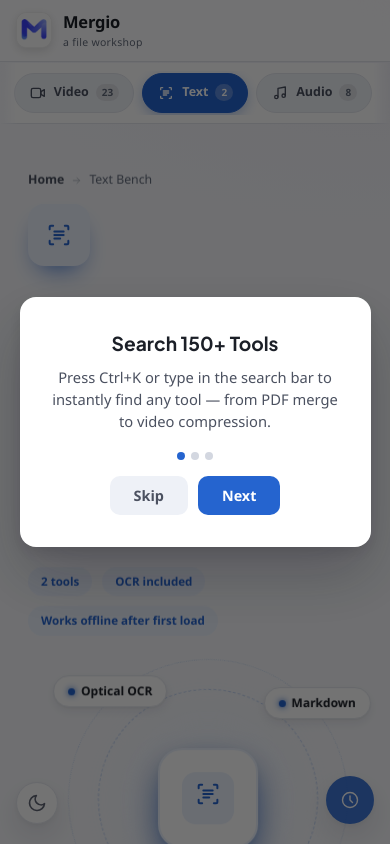
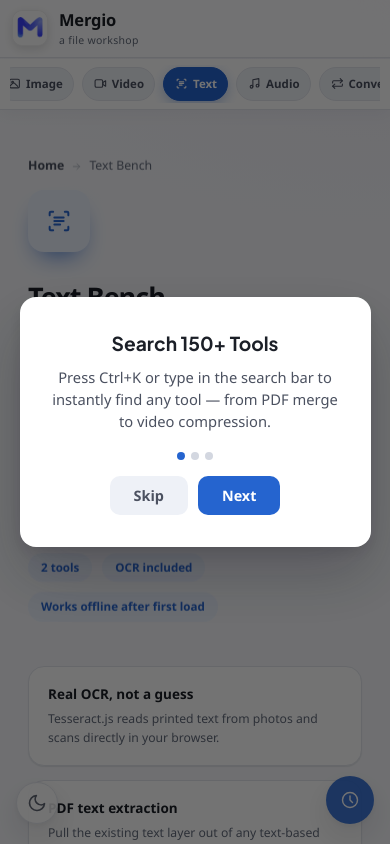
Before and after one commit to Divyeshkubavat/draft_merge, a website: page text.html in a window 390 px wide. Shown: the top 844 px of the page. Drawn offline with nearby package versions, Linux system fonts and the light colour scheme; a web font is replaced by a local one.

Commit message:
Improve functionality

```diff
--- a/css/style.css
+++ b/css/style.css
@@ -598,6 +598,7 @@ footer .fmark b{ color:var(--n-text-soft); }
 
 @media (max-width:760px){
   body{ padding-bottom: 80px; }
+  .header-inner{ padding:8px 14px; gap:10px; }
   .strip-inner{ grid-template-columns:1fr; gap:26px; }
   .ruler-nav{ position:static; overflow-x:auto; flex-wrap:nowrap; padding-bottom:12px; }
   .ruler-tab{ flex-shrink:0; }
@@ -711,21 +712,7 @@ nav.top-nav a.active:hover{ color:#fff; background:var(--accent-hov); }
 }
 @media (max-width:1040px){
   .hero-orbit{
-    position: relative;
-    top: auto;
-    right: auto;
-    width: 280px;
-    height: 280px;
-    margin: 24px auto 0;
-    display: block;
-    transform: scale(0.79);
-    transform-origin: center top;
-  }
-}
-@media (max-width:380px){
-  .hero-orbit{
-    transform: scale(0.68);
-    margin-top: 16px;
+    display: none;
   }
 }
 .hero-orbit .orb{
@@ -1032,18 +1019,7 @@ nav.top-nav a.active:hover{ color:#fff; background:var(--accent-hov); }
   .bench-hero{ flex-direction: column; align-items: center; text-align: left; gap: 20px; }
   .bench-hero-content{ max-width: 100%; }
   .bench-hero-art{
-    display: flex;
-    width: 360px;
-    height: 270px;
-    margin: 12px auto 0;
-    transform: scale(0.82);
-    transform-origin: center top;
-  }
-}
-@media (max-width: 400px){
-  .bench-hero-art{
-    transform: scale(0.72);
-    margin: 8px auto 0;
+    display: none;
   }
 }
 
@@ -1363,10 +1339,8 @@ nav.top-nav a.active:hover{ color:#fff; background:var(--accent-hov); }
   z-index: 450;
   backdrop-filter: blur(16px) saturate(1.4);
   -webkit-backdrop-filter: blur(16px) saturate(1.4);
-  padding: 8px 14px;
+  padding: 6px 10px;
   box-shadow: 0 4px 16px rgba(0, 0, 0, 0.04);
-  -webkit-mask-image: linear-gradient(90deg, transparent 0, #000 18px, #000 calc(100% - 18px), transparent 100%);
-  mask-image: linear-gradient(90deg, transparent 0, #000 18px, #000 calc(100% - 18px), transparent 100%);
 }
 @media (max-width: 900px) {
   .bench-slider-wrapper {
@@ -1390,20 +1364,20 @@ nav.top-nav a.active:hover{ color:#fff; background:var(--accent-hov); }
 .bs-item {
   display: inline-flex;
   align-items: center;
-  gap: 7px;
-  padding: 7px 14px;
-  border-radius: 20px;
+  gap: 5px;
+  padding: 6px 12px;
+  border-radius: 18px;
   background: var(--n-bg-alt);
   color: var(--n-text-soft);
   text-decoration: none;
-  font-size: 12.5px;
+  font-size: 12px;
   font-weight: 600;
   white-space: nowrap;
   flex-shrink: 0;
   border: 1px solid var(--n-border);
   transition: all 0.2s cubic-bezier(0.16, 1, 0.3, 1);
   scroll-snap-align: center;
-  min-height: 40px;
+  min-height: 36px;
 }
 .bs-item:hover {
   background: var(--n-surface);
@@ -1433,6 +1407,12 @@ nav.top-nav a.active:hover{ color:#fff; background:var(--accent-hov); }
   border-radius: 10px;
   background: rgba(0, 0, 0, 0.07);
   color: var(--n-text-faint);
+}
+@media (max-width: 600px){
+  .bs-badge{ display: none; }
+  .bs-item{ padding: 5px 10px; font-size: 11.5px; gap: 4px; min-height: 34px; }
+  .bs-icon{ width: 15px; height: 15px; }
+  .bs-icon svg{ width: 13px; height: 13px; }
 }
 
 /* Category themed active states */
@@ -1516,9 +1496,9 @@ nav.top-nav a.active:hover{ color:#fff; background:var(--accent-hov); }
 
 @media (max-width: 1100px){
   .privacy-pill{ display:none; }
-  .header-inner{ padding:10px 16px; gap:12px; }
-  nav.top-nav{ font-size:13px; gap:3px; padding:3px 4px; }
-  nav.top-nav a{ padding:6px 11px; font-size:13px; }
+  .header-inner{ padding:8px 12px; gap:8px; }
+  nav.top-nav{ font-size:12px; gap:1px; padding:2px 3px; border-radius:10px; }
+  nav.top-nav a{ padding:5px 8px; font-size:11.5px; letter-spacing:-0.2px; }
 }
 
 /* ---------- whole-window drag feedback ---------- */
```
